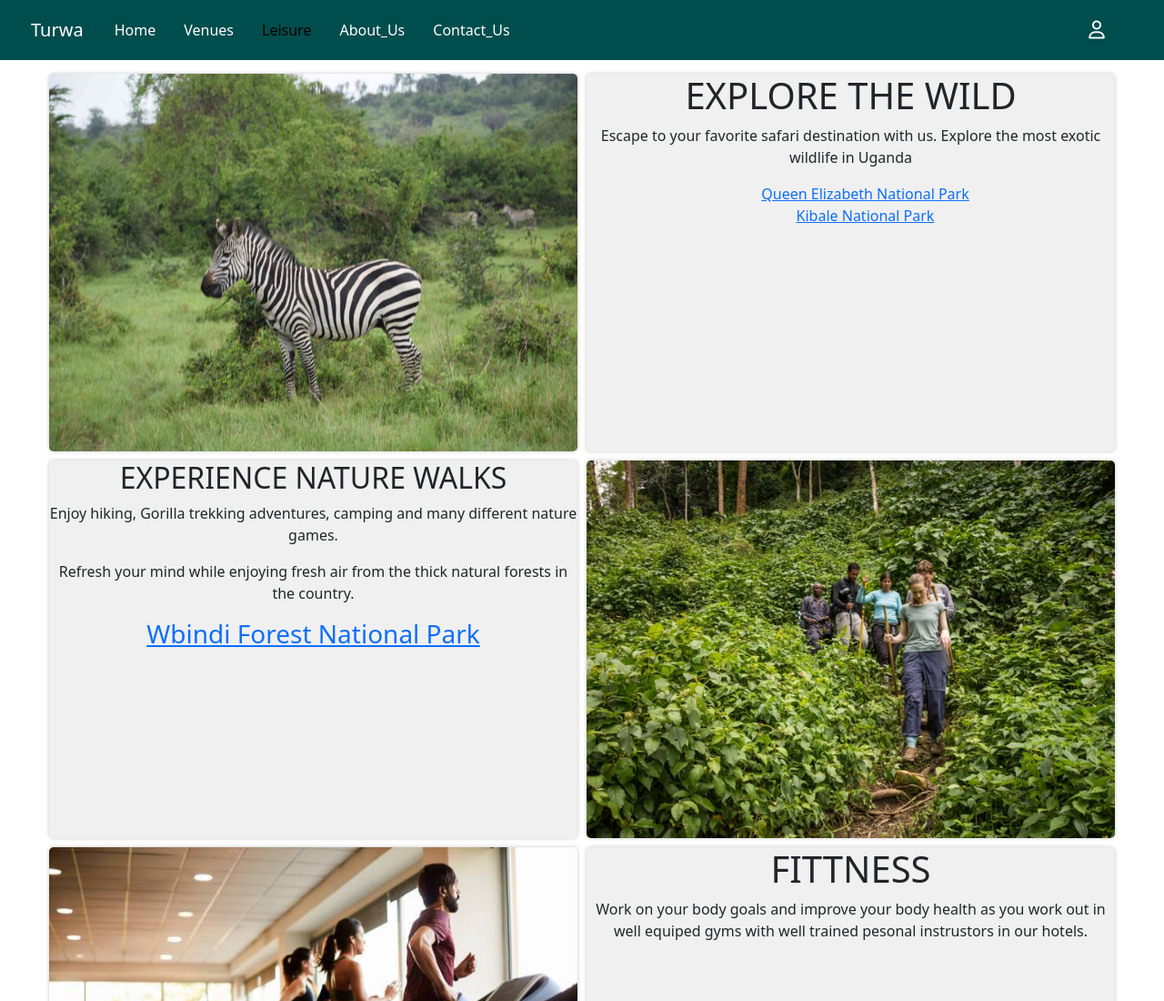
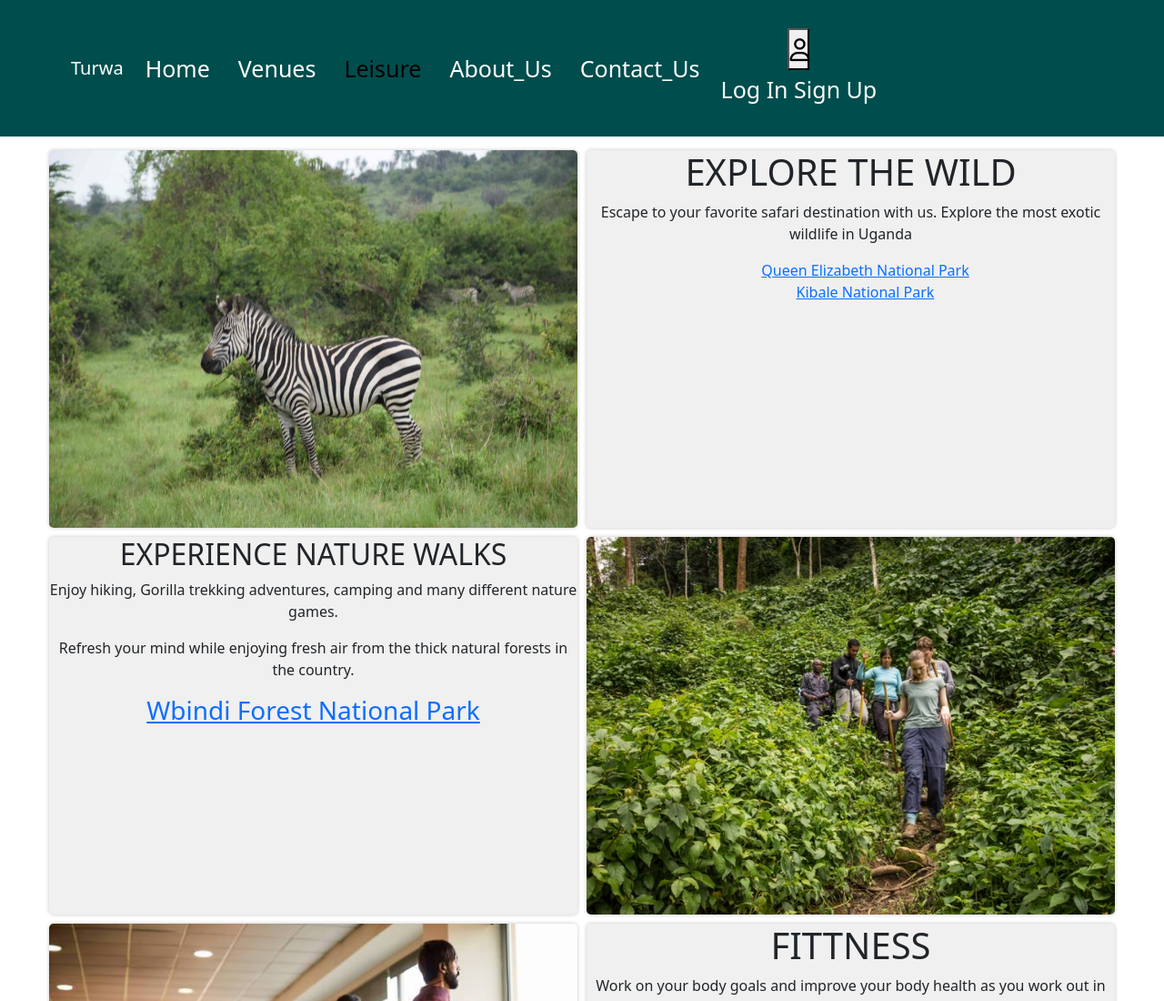
Before and after one commit to Jewel-Naomi/Turwa-MICE, a website: page leisure.html in a window 1280 px wide. Shown: the top 1100 px of the page at 91% size. Drawn offline with nearby package versions, Linux system fonts and the light colour scheme.

Commit message:
Update leisure.css

```diff
--- a/leisure.css
+++ b/leisure.css
@@ -22,8 +22,13 @@ main {
 footer {
   justify-content: center;
 }
-
-
+header {
+  /* flex-direction: column; */
+  justify-content: space-between;
+  text-align: center;
+  font-size: clamp(16px, 5vw, 25px);
+}
+header,
 footer {
   display: flex;
   align-items: center;
@@ -42,6 +47,7 @@ footer {
 .footer a {
   text-decoration: none;
   color: white;
+
 }
 
 .footer .tabs {
@@ -156,69 +162,12 @@ ul {
   text-decoration: none;
   color: #fff; /* Text color for navigation items */
 }
-
-
-/*Style for the navigation bar*/
-
-.nav{
-  background-color: rgb(0, 77, 77);
+a {
+  text-decoration: none; /* Removes the default underline on links */
+  color: #fff ; /* Set the default link color */
+  transition: color 0.3s; /* Add a smooth color transition effect */
 }
 
-.navbar a {
-  text-decoration: none;
-  color: white;
-  padding: 10px;
+a:hover {
+  color: #0a1064; /* Change the color on hover */
 }
-
-nav{
-  width: 100%;
-}
-
-.bg-custom{
-  background-color: rgb(0, 77, 77);
-}
-
-.dropbtn {
-  background-color: rgb(0,77,77);
-  color: white;
-  padding: 10px;
-  font-size: 20px;
-  border: none;
-  cursor: pointer;
-}
-
-.dropdown {
-  position: relative;
-  display: inline-block;
-  padding-right: 30px;
-}
-
-.dropdown-content {
-  display: none;
-  position: absolute;
-  background-color: #f9f9f9;
-  min-width: 160px;
-  box-shadow: 0px 8px 16px 0px rgba(0,77,77,0.5);
-  z-index: 1;
-  border-radius: 8px;
-  margin-right: 30px;
-  border-right: 20px;
-}
-
-.dropdown-content a {
-  color: black;
-  padding: 12px 16px;
-  text-decoration: none;
-  display: block;
-}
-
-.dropdown-content a:hover {background-color: #f1f1f1}
-
-.dropdown:hover .dropdown-content {
-  display: block;
-}
-
-.dropdown:hover .dropbtn {
-  background-color: rgba(0,77,77,0.8);
-}
-/*End of style for the navigation bar*/
```
